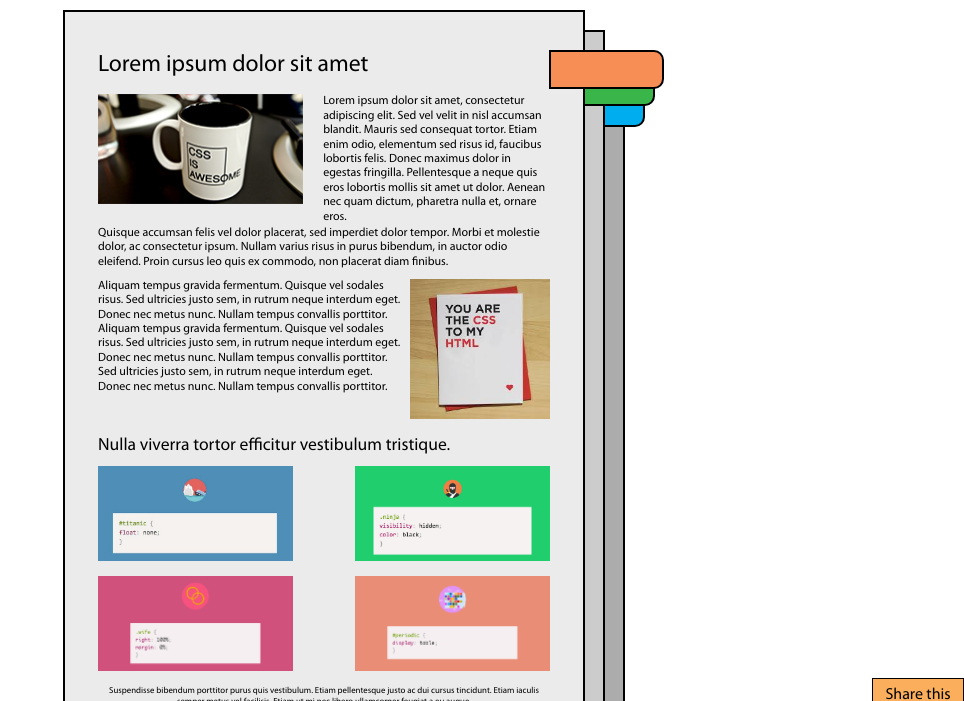
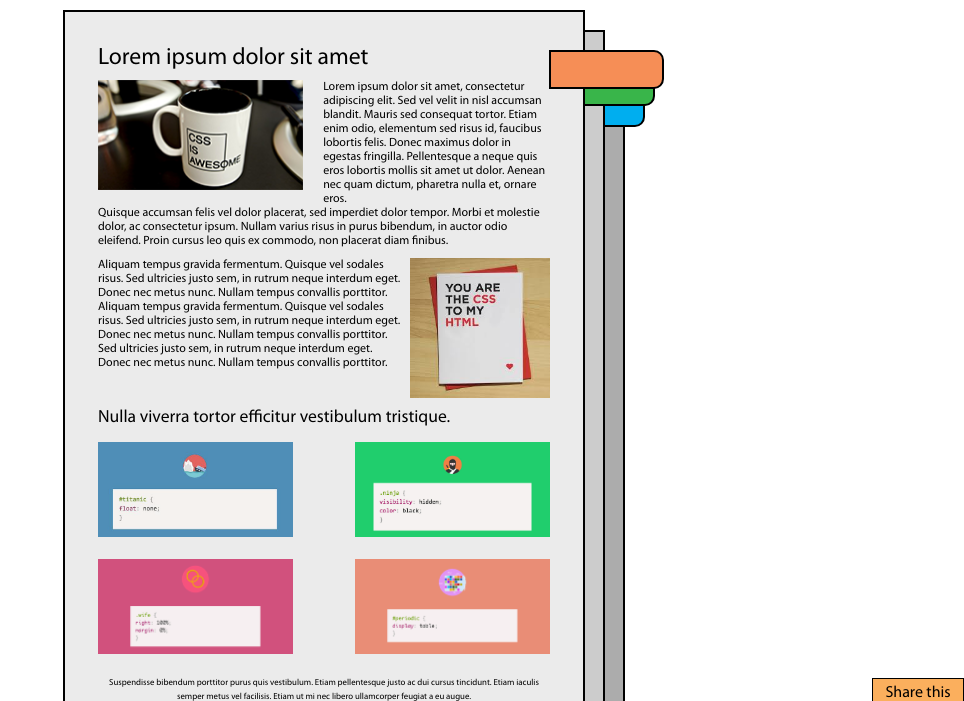
Before and after one commit to alxmats/positionin-and-floats, a plain HTML site: page htmlcsstask.html in a window 1280 px wide. Shown: the top 701 px of the page, without its empty margins (316-1280 px from the left). Drawn offline with Linux system fonts and the light colour scheme.

Commit message:
positioning-floats/fix: line-height adjusted with px instead of em

```diff
--- a/css/htmlcsstask.css
+++ b/css/htmlcsstask.css
@@ -10,13 +10,12 @@
 body {
 	height: 2000px;
 	font-family: MyriadProRegular;
-	line-height: 1.2;
+	line-height: 14px;
 }
 
 .wrapper {
 	min-width: 1000px;
 	min-height: 800px;
-//	position: relative;
 	margin: 10px auto 0;
 }
 
```
